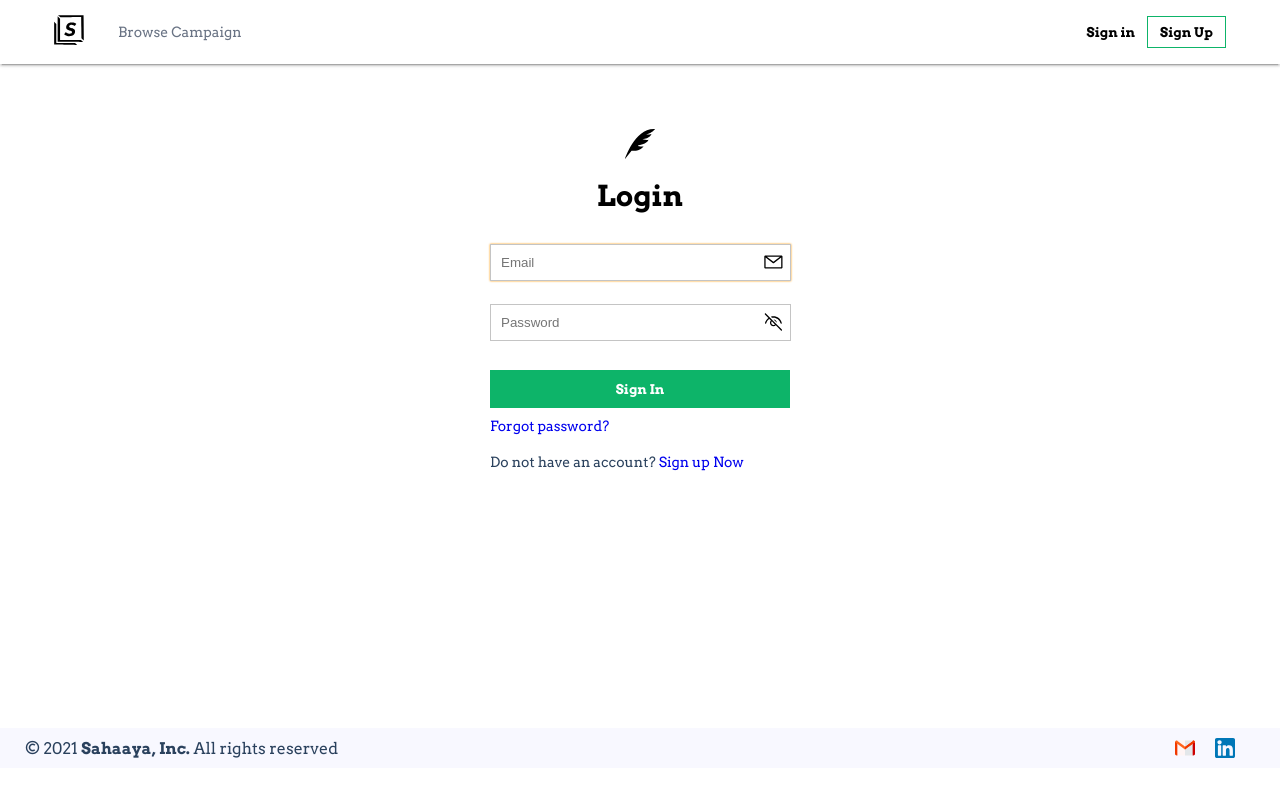
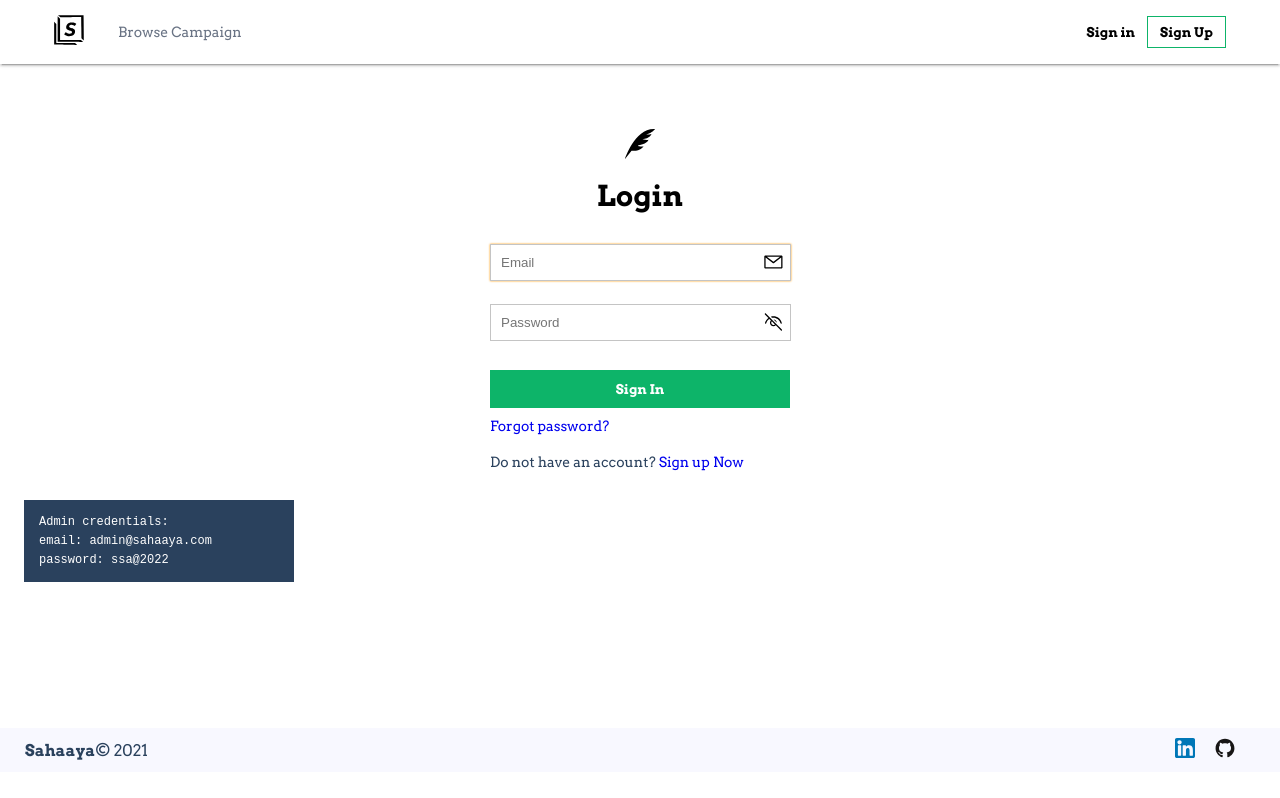
Before and after one commit to Ranganath-MD/sahaaya-frontend, a React (Create React App) app: page /login in a window 1280 px wide. Built offline with nearby package versions, Linux system fonts and the light colour scheme; no server answers; what victory would draw is missing.

Commit message:
minor changes

```diff
--- a/src/components/layout/Footer.tsx
+++ b/src/components/layout/Footer.tsx
@@ -1,15 +1,26 @@
 import React from "react";
-import GmailIcon from "../../assets/gmail.svg";
 import LinkedinIcon from "../../assets/linkedin.svg";
+import GithubIcon from "../../assets/github.svg";
 
 export const Footer: React.FC = () => {
-
   return (
     <div className="footer-container">
-      <span>© {new Date().getFullYear()} <b>Sahaaya, Inc.</b> All rights reserved</span>
+      <span>
+        <b>Sahaaya</b>© {new Date().getFullYear()}{" "}
+      </span>
       <div>
-        <img src={GmailIcon} alt="gmail-icon" />
-        <img src={LinkedinIcon} alt="linkedin-icon"/>
+        <a
+          href="https://www.linkedin.com/in/ranganathmd/"
+          target="_blank"
+        >
+          <img src={LinkedinIcon} alt="linkedin" />
+        </a>
+        <a
+          href="https://github.com/Ranganath-MD"
+          target="_blank"
+        >
+          <img src={GithubIcon} alt="github-icon" />
+        </a>
       </div>
     </div>
   );
--- a/src/pages/userAuth/index.scss
+++ b/src/pages/userAuth/index.scss
@@ -84,3 +84,15 @@
       height: auto;
    }
 }
+
+.demo-creds {
+   background-color: #2A415D;
+   color: white;
+   font-family: monospace;
+   font-size: 12px;
+   padding: 10px;
+   width: 250px;
+   p {
+      margin: 5px;
+   }
+}
--- a/src/pages/userAuth/loginComponent.tsx
+++ b/src/pages/userAuth/loginComponent.tsx
@@ -44,7 +44,7 @@ export const Login: React.FC<IProps> = (props) => {
   };
   return (
     <>
-      <Seo title="Login to Sahaaya"/>
+      <Seo title="Login to Sahaaya" />
       <Container>
         <Grid container>
           <Grid item xs={12} sm={3} md={3}></Grid>
@@ -54,7 +54,10 @@ export const Login: React.FC<IProps> = (props) => {
                 <img src={Logo} alt="logo-in-login-page" />
               </div>
               <h1>Login</h1>
-              <form noValidate onSubmit={handleSubmit(onSubmit)}>
+              <form
+                noValidate
+                onSubmit={handleSubmit(onSubmit)}
+              >
                 <Controller
                   name="email"
                   control={control}
@@ -69,10 +72,7 @@ export const Login: React.FC<IProps> = (props) => {
                         type="email"
                         placeholder="Email"
                         errorMsg={errors.email?.message}
-                        icon={
-                          <VscMail
-                            size="1.3em" />
-                        }
+                        icon={<VscMail size="1.3em" />}
                         width="95%"
                         onChange={(e) => onChange(e)}
                       />
@@ -81,9 +81,10 @@ export const Login: React.FC<IProps> = (props) => {
                   rules={{
                     required: "This field is required",
                     pattern: {
-                      value: /^[A-Z0-9._%+-]+@[A-Z0-9.-]+\.[A-Z]{2,}$/i,
-                      message: "Invalid email address"
-                    }
+                      value:
+                        /^[A-Z0-9._%+-]+@[A-Z0-9.-]+\.[A-Z]{2,}$/i,
+                      message: "Invalid email address",
+                    },
                   }}
                 />
                 <Controller
@@ -96,19 +97,33 @@ export const Login: React.FC<IProps> = (props) => {
                         name="password"
                         value={value}
                         error={!!errors?.password}
-                        type={context.showPassword ? "text" : "password"}
+                        type={
+                          context.showPassword
+                            ? "text"
+                            : "password"
+                        }
                         errorMsg={errors.password?.message}
                         placeholder="Password"
                         icon={
-                          context.showPassword ?
+                          context.showPassword ? (
                             <VscEye
                               size="1.3em"
-                              onClick={() => context.setShowPassword(!context.showPassword)}
-                            /> :
+                              onClick={() =>
+                                context.setShowPassword(
+                                  !context.showPassword
+                                )
+                              }
+                            />
+                          ) : (
                             <VscEyeClosed
                               size="1.3em"
-                              onClick={() => context.setShowPassword(!context.showPassword)}
+                              onClick={() =>
+                                context.setShowPassword(
+                                  !context.showPassword
+                                )
+                              }
                             />
+                          )
                         }
                         width="95%"
                         onChange={(e) => onChange(e)}
@@ -116,30 +131,40 @@ export const Login: React.FC<IProps> = (props) => {
                     );
                   }}
                   rules={{
-                    required: "This field is required"
+                    required: "This field is required",
                   }}
                 />
                 <div className="reg-button">
                   <DevButton
                     primary
-                    isloading={context.isLoading ? true : false}
+                    isloading={
+                      context.isLoading ? true : false
+                    }
                     loadingText={"Logging In..."}
                     submit
                     fullWidth
                     minHeight="2.4rem"
-                  >Sign In</DevButton>
+                  >
+                    Sign In
+                  </DevButton>
                 </div>
                 <div className="sign-in-link">
                   <Link to="/">Forgot password?</Link>
                 </div>
                 <div className="sign-in-link">
-                  Do not have an account?{"  "}<Link to="/register">Sign up Now</Link>
+                  Do not have an account?{"  "}
+                  <Link to="/register">Sign up Now</Link>
                 </div>
               </form>
             </div>
           </Grid>
         </Grid>
         {renderMessageBox()}
+        <div className="demo-creds">
+          <p>Admin credentials:</p>
+          <p>email: admin@sahaaya.com</p>
+          <p>password: ssa@2022</p>
+        </div>
       </Container>
     </>
   );
```
Also changed, not shown: src/assets/github.svg (added), 1 other file (tests, documents, lock files or other folders).
